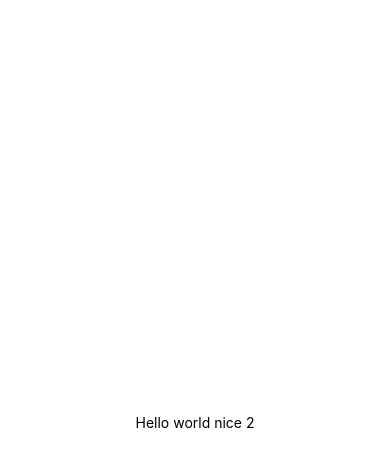
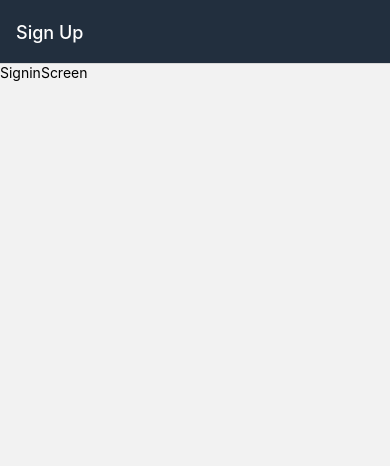
Before and after one commit to jpta24/wso-app, a React Native app: screen /SignupScreen in a window 390 px wide. Shown: the top 466 px of the page. Built offline with nearby package versions, Linux system fonts and the light colour scheme.

Commit message:
Stacks setted up

```diff
--- a/App.js
+++ b/App.js
@@ -1,20 +1,54 @@
-import { StatusBar } from 'expo-status-bar';
-import { StyleSheet, Text, View } from 'react-native';
+import React from "react";
+import { NavigationContainer } from "@react-navigation/native";
+import { createNativeStackNavigator } from "@react-navigation/native-stack";
+
+import LoginScreen from "./screens/LoginScreen";
+import SignupScreen from "./screens/SignupScreen";
+
+const Stack = createNativeStackNavigator();
 
 export default function App() {
   return (
-    <View style={styles.container}>
-      <Text>Hello world nice 2</Text>
-      <StatusBar style="auto" />
-    </View>
+    <NavigationContainer>
+      <Stack.Navigator initialRouteName="SignupScreen">
+        <Stack.Screen
+          name="SignupScreen"
+          component={SignupScreen}
+          options={{
+            title: 'Sign Up',
+            headerStyle: {
+              backgroundColor: "#222f3e",
+            },
+            headerTintColor: "#fff",
+
+            headerTitleStyle: {
+              color: "#ffffff",
+            },
+          }}
+        />
+        <Stack.Screen
+          name="LoginScreen"
+          component={LoginScreen}
+          options={{
+            title: "Login",
+            headerStyle: {
+              backgroundColor: "#222f3e",
+            },
+            headerTitleStyle: {
+              color: "#ffffff",
+            }
+          }}
+        />
+      </Stack.Navigator>
+    </NavigationContainer>
   );
 }
 
-const styles = StyleSheet.create({
-  container: {
-    flex: 1,
-    backgroundColor: '#fff',
-    alignItems: 'center',
-    justifyContent: 'center',
-  },
-});
+// const styles = StyleSheet.create({
+//   container: {
+//     flex: 1,
+//     backgroundColor: '#fff',
+//     alignItems: 'center',
+//     justifyContent: 'center',
+//   },
+// });
--- a/components/Layout.jsx
+++ b/components/Layout.jsx
@@ -1,4 +1,4 @@
-import { View, Text } from 'react-native'
+import { View, Text, StyleSheet } from 'react-native'
 import React from 'react'
 
 const Layout = () => {
@@ -10,3 +10,7 @@ const Layout = () => {
 }
 
 export default Layout
+
+
+
+const styles = StyleSheet.create({})
--- a/screens/LoginScreen.jsx
+++ b/screens/LoginScreen.jsx
@@ -1,4 +1,4 @@
-import { View, Text } from 'react-native'
+import { View, Text, StyleSheet } from 'react-native'
 import React from 'react'
 
 const LoginScreen = () => {
@@ -10,3 +10,5 @@ const LoginScreen = () => {
 }
 
 export default LoginScreen
+
+const styles = StyleSheet.create({})
--- /dev/null
+++ b/screens/SignupScreen.jsx
@@ -0,0 +1,14 @@
+import { StyleSheet, Text, View } from 'react-native'
+import React from 'react'
+
+const SignupScreen = () => {
+  return (
+    <View>
+      <Text>SigninScreen</Text>
+    </View>
+  )
+}
+
+export default SignupScreen
+
+const styles = StyleSheet.create({})
```
